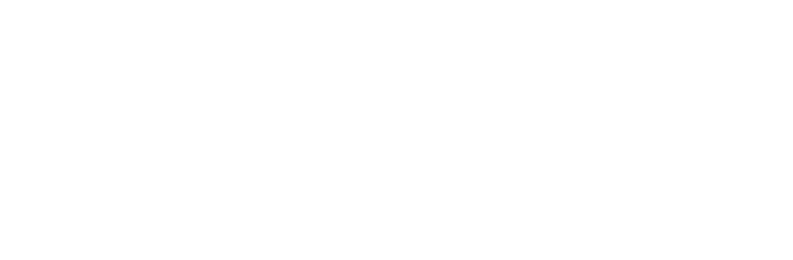
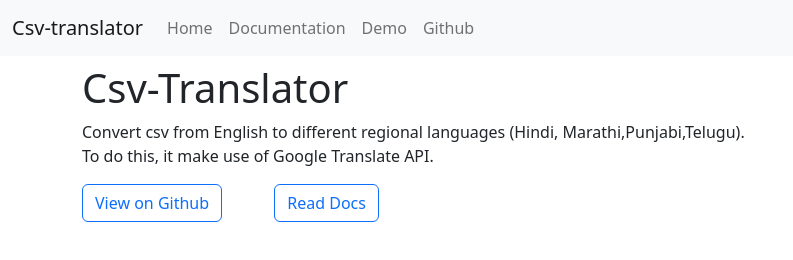
Before and after one commit to Rofl-delhite/csv-translator-regional, a website: page index.html in a window 1280 px wide. Shown: the whole page, without its empty margins (0-793 px from the left). Drawn offline with nearby package versions, Linux system fonts and the light colour scheme.

Commit message:
homePage-and-navs

```diff
--- a/index.html
+++ b/index.html
@@ -13,6 +13,68 @@
     />
   </head>
   <body>
+    <!-- header starts -->
+    <nav class="navbar navbar-expand-lg bg-light">
+      <div class="container-fluid">
+        <a class="navbar-brand" href="/"> Csv-translator </a>
+        <button
+          class="navbar-toggler"
+          type="button"
+          data-bs-toggle="collapse"
+          data-bs-target="#navbarNav"
+          aria-controls="navbarNav"
+          aria-expanded="false"
+          aria-label="Toggle navigation"
+        >
+          <span class="navbar-toggler-icon"></span>
+        </button>
+        <div class="collapse navbar-collapse" id="navbarNav">
+          <ul class="navbar-nav">
+            <li class="nav-item">
+              <a class="nav-link" href="/"> Home </a>
+            </li>
+            <li class="nav-item">
+              <a class="nav-link" href="/doc"> Documentation </a>
+            </li>
+            <li class="nav-item">
+              <a class="nav-link" href="/demo"> Demo </a>
+            </li>
+            <li class="nav-item">
+              <a
+                class="nav-link"
+                href="https://github.com/Rofl-delhite/csv-translator-regional"
+              >
+                Github
+              </a>
+            </li>
+          </ul>
+        </div>
+      </div>
+    </nav>
+    <!-- header ends -->
+
+    <!-- homepage starts -->
+    <div class="container mt-2">
+      <h1>Csv-Translator</h1>
+      <p>
+        Convert csv from English to different regional languages (Hindi,
+        Marathi,Punjabi,Telugu).
+        <br />
+        To do this, it make use of Google Translate API.
+      </p>
+      <a
+        type="button"
+        class="btn btn-outline-primary"
+        href="https://github.com/Rofl-delhite/csv-translator-regional"
+      >
+        View on Github
+      </a>
+
+      <a type="button" class="mx-5 btn btn-outline-primary" href="/doc">
+        Read Docs
+      </a>
+    </div>
+    <!-- homepage ends -->
     <script
       src="https://cdn.jsdelivr.net/npm/bootstrap@5.2.1/dist/js/bootstrap.bundle.min.js"
       integrity="sha384-u1OknCvxWvY5kfmNBILK2hRnQC3Pr17a+RTT6rIHI7NnikvbZlHgTPOOmMi466C8"
--- a/index.js
+++ b/index.js
@@ -5,6 +5,12 @@ const port = 3000;
 app.get("/", (req, res) => {
   res.sendFile(path.join(__dirname, "index.html"));
 });
+app.get("demo", (req, res) => {
+  res.sendFile(path.join(__dirname, "demo.html"));
+});
+app.get("doc", (req, res) => {
+  res.sendFile(path.join(__dirname, "doc.html"));
+});
 app.listen(process.env.PORT || port, () => {
   console.log("http://localhost:3000");
 });
```
